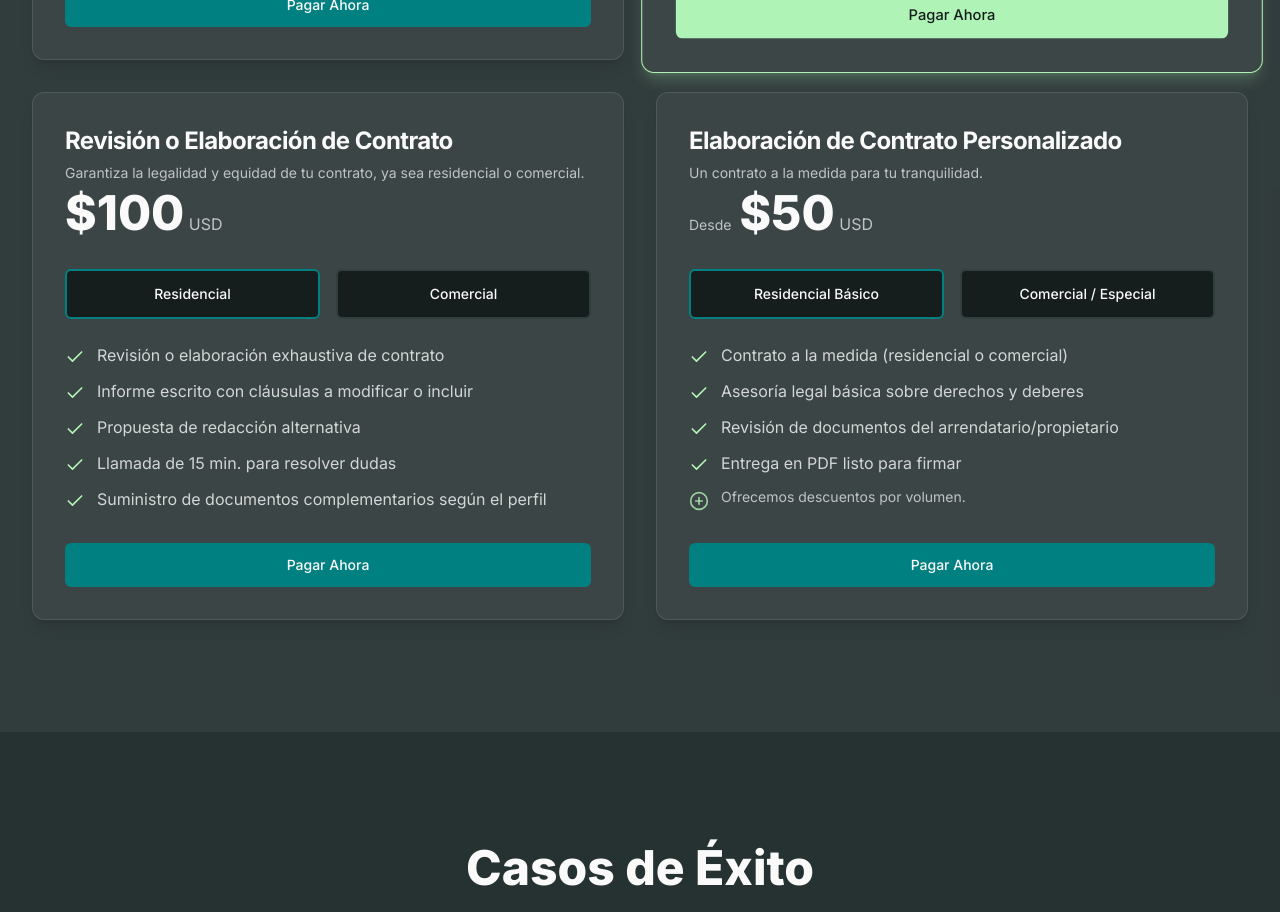
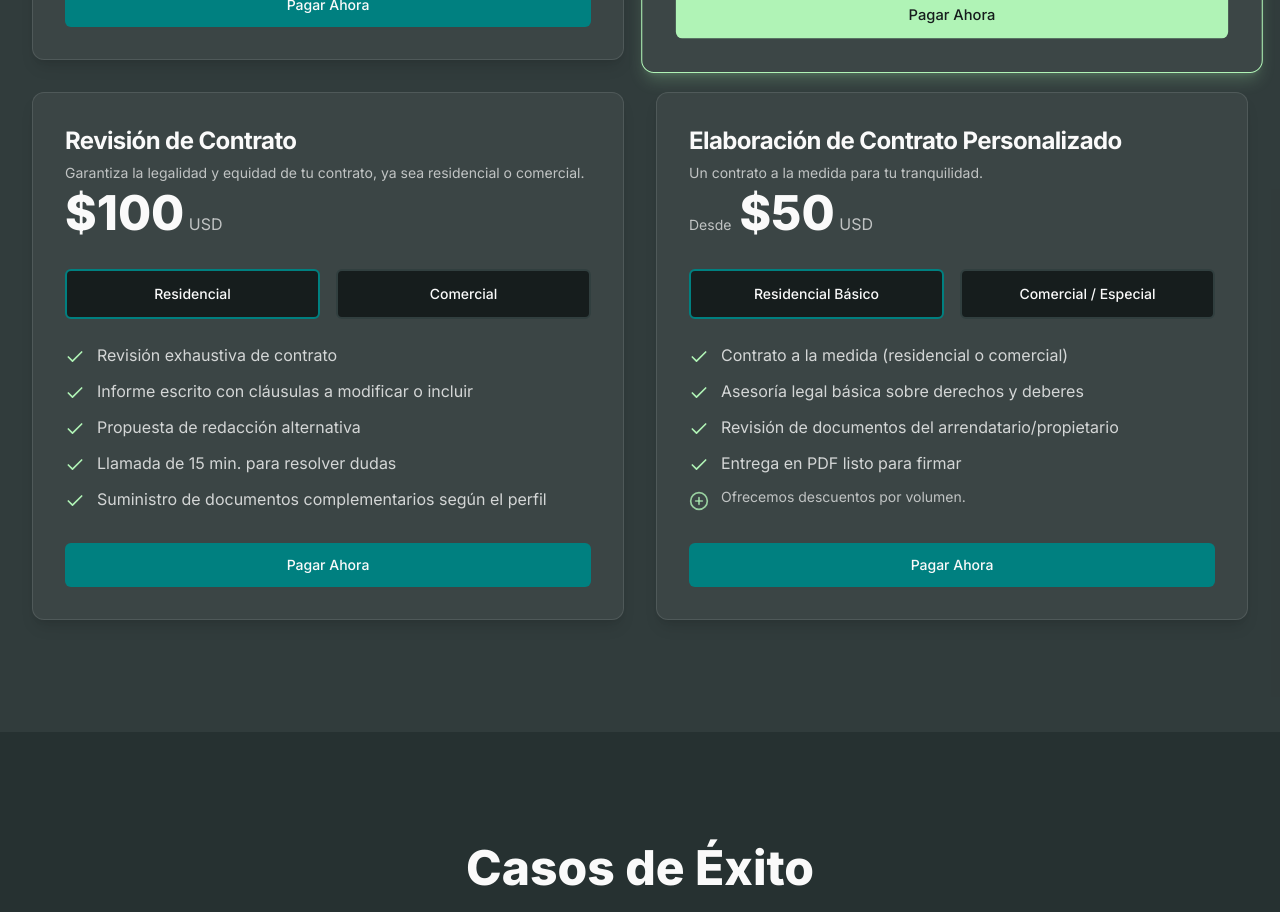
Before and after one commit to sergiotahur-byte/recuperaciones-juridicas-web, a Next.js app: page / in a window 1280 px wide. Shown: the part 2860-3772 px from the top of the page. Built offline with nearby package versions, Linux system fonts and the light colour scheme; what @genkit-ai/googleai, genkit would draw is missing.

Commit message:
Al paquete revisión o elaboración de contrato, quítale elaboración de co

```diff
--- a/src/components/sections/consultation-packages.tsx
+++ b/src/components/sections/consultation-packages.tsx
@@ -59,7 +59,7 @@ const ContractReviewPackage = () => {
   const selectedOption = contractType === 'comercial' ? reviewOptions.comercial : reviewOptions.residencial;
 
   const features = [
-      'Revisión o elaboración exhaustiva de contrato',
+      'Revisión exhaustiva de contrato',
       'Informe escrito con cláusulas a modificar o incluir',
       'Propuesta de redacción alternativa',
       'Llamada de 15 min. para resolver dudas',
@@ -71,7 +71,7 @@ const ContractReviewPackage = () => {
       className="flex flex-col bg-white-a05 border-white-a10 rounded-xl shadow-lg transition-transform duration-300 hover:-translate-y-2"
     >
       <CardHeader className="p-8">
-        <CardTitle className="text-2xl font-bold font-headline">Revisión o Elaboración de Contrato</CardTitle>
+        <CardTitle className="text-2xl font-bold font-headline">Revisión de Contrato</CardTitle>
         <CardDescription className="text-foreground/70">Garantiza la legalidad y equidad de tu contrato, ya sea residencial o comercial.</CardDescription>
         <div className="mt-4">
           <span className="text-5xl font-extrabold">{selectedOption.price}</span>
```
